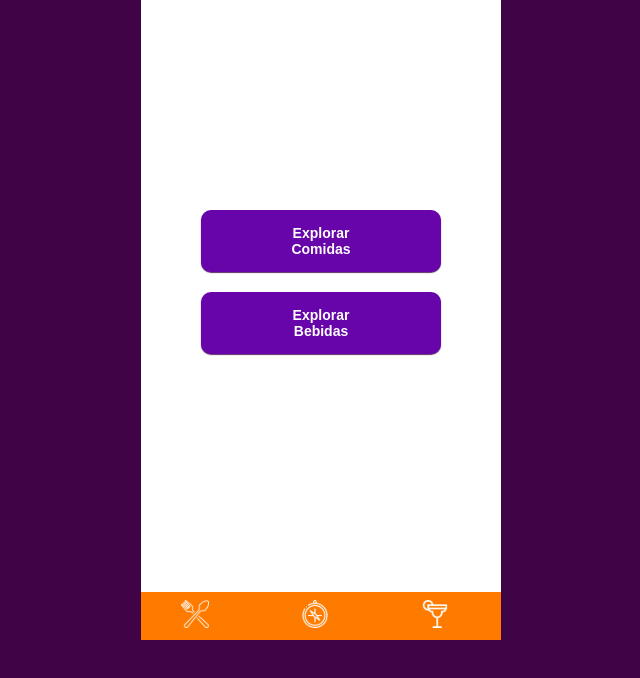
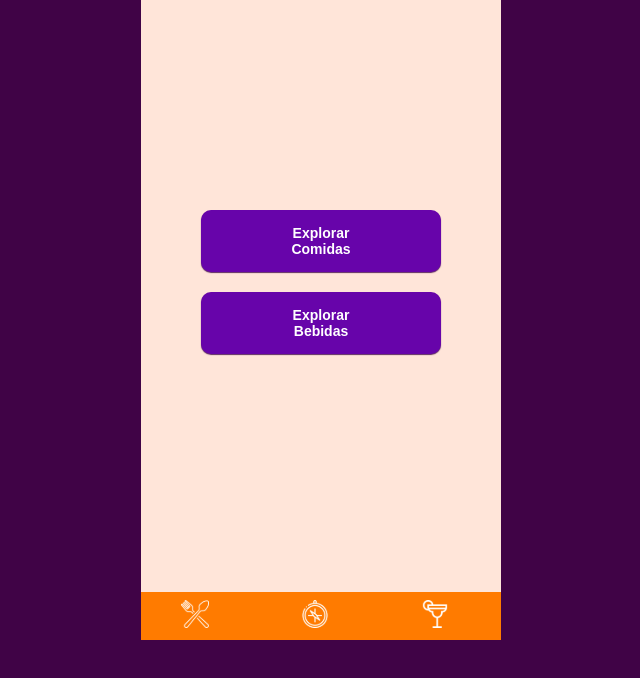
Before and after one commit to tryber/sd-03-recipes-app-05, a React (Create React App) app: page /explorar in a window 1280 px wide. Shown: the top 678 px of the page, without its empty margins (319-959 px from the left). Built offline with nearby package versions, Linux system fonts and the light colour scheme.

Commit message:
style page explorer2

```diff
--- a/src/style/Explorer-com-beb.css
+++ b/src/style/Explorer-com-beb.css
@@ -1,6 +1,5 @@
 .body {
   background-color: #ffe5d9;
-  background-color: white;
   display: flex;
   flex-direction: column;
   justify-content: space-between;
--- a/src/style/Explorer.css
+++ b/src/style/Explorer.css
@@ -1,6 +1,5 @@
 .body {
   background-color: #ffe5d9;
-  background-color: white;
   display: flex;
   flex-direction: column;
   justify-content: space-between;
```
